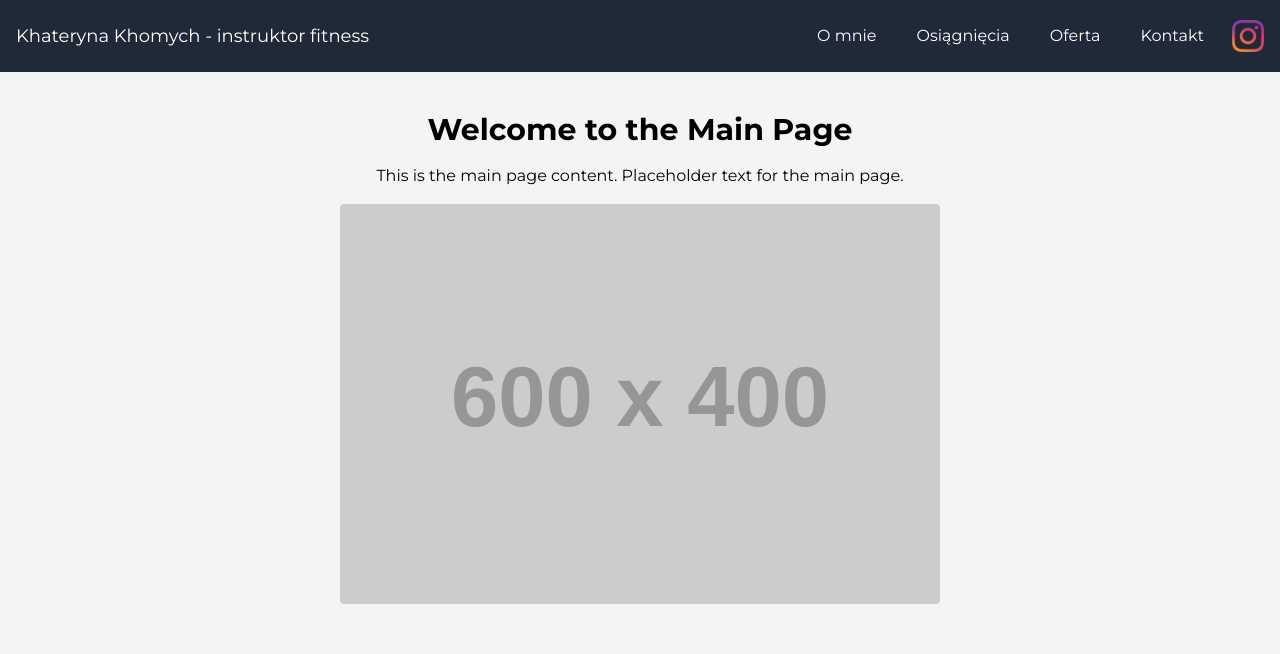
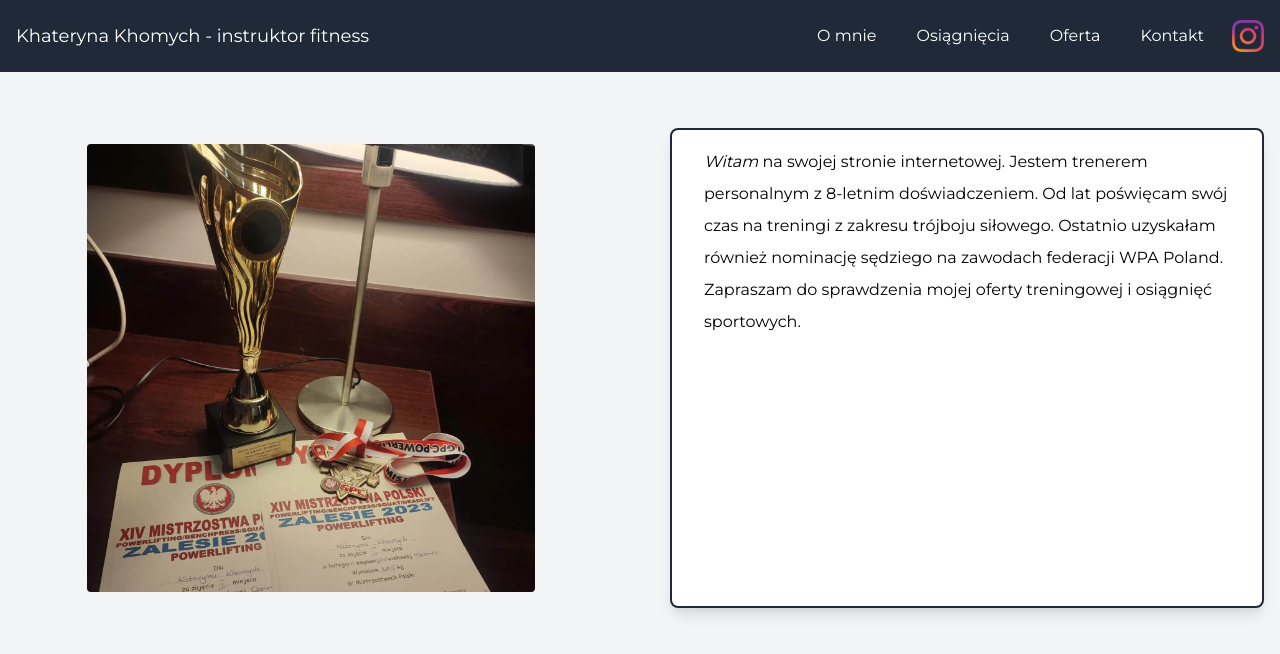
Before and after one commit to JustSimonP/katerynakhomych.io, a Jekyll site: the page built from index.md, in a window 1280 px wide. Shown: the top 654 px of the page. Built offline with Jekyll 4.4.1, drawn with Linux system fonts in a browser that asks for light colours.

```diff
--- a/_includes/navbar.html
+++ b/_includes/navbar.html
@@ -2,7 +2,7 @@
     <div class="container mx-auto flex justify-between items-center">
         <div class="text-white text-lg">Khateryna Khomych - instruktor fitness</div>
         <div class="flex space-x-4 items-center">
-            <a href="/about" data-target="about" class="nav-link text-white hover:bg-gray-600 px-3 py-2 rounded">O mnie</a>
+            <a href="/" data-target="about" class="nav-link text-white hover:bg-gray-600 px-3 py-2 rounded">O mnie</a>
             <a href="/achievements" data-target="achievements" class="nav-link text-white hover:bg-gray-600 px-3 py-2 rounded">Osiągnięcia</a>
             <a href="/offer" data-target="offer" class="nav-link text-white hover:bg-gray-600 px-3 py-2 rounded">Oferta</a>
             <a href="/contact" data-target="contact" class="nav-link text-white hover:bg-gray-600 px-3 py-2 rounded">Kontakt</a>
--- a/index.md
+++ b/index.md
@@ -1,12 +1,14 @@
 ---
 layout: default
-title: "Khateryna Khomych - Main Page"
+title: "Khateryna Khomych - About"
+permalink: /
 ---
 
-<div id="home" class="content">
-    <h1 class="text-center text-3xl font-bold">Welcome to the Main Page</h1>
-    <p class="text-center mt-4">This is the main page content. Placeholder text for the main page.</p>
-    <div class="flex justify-center mt-4">
-        <img src="https://via.placeholder.com/600x400" alt="Placeholder Image" class="rounded">
+<div id="about" class="content flex flex-col md:flex-row p-4">
+     <div class="flex-1 md:mr-8 rounded-lg overflow-hidden justify-center items-center p-4">
+        <img src="/assets/zawodyZalesie.jpg" alt="Khateryna Khomych at Zalesie Competition" class="rounded max-w-xs md:max-w-sm lg:max-w-md mx-auto">
+    </div>
+    <div class="flex-1 md:ml-8 shadow-lg bg-white rounded-lg p-4 border-2 border-gray-800">
+        <p class="text-center md:text-left mt-4 md:mt-0 pl-4 leading-loose">   <i>Witam</i> na swojej stronie internetowej. Jestem trenerem personalnym z 8-letnim doświadczeniem. Od lat poświęcam swój czas na treningi z zakresu trójboju siłowego. Ostatnio uzyskałam również nominację sędziego na zawodach federacji WPA Poland. Zapraszam do sprawdzenia mojej oferty treningowej i osiągnięć sportowych.</p>
     </div>
 </div>
```
Also changed, not shown: about.md (deleted, +0 -14 lines).
